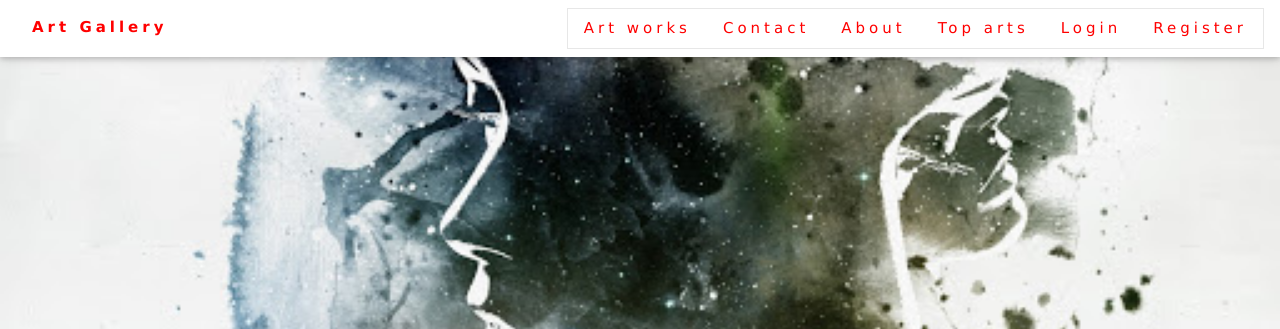
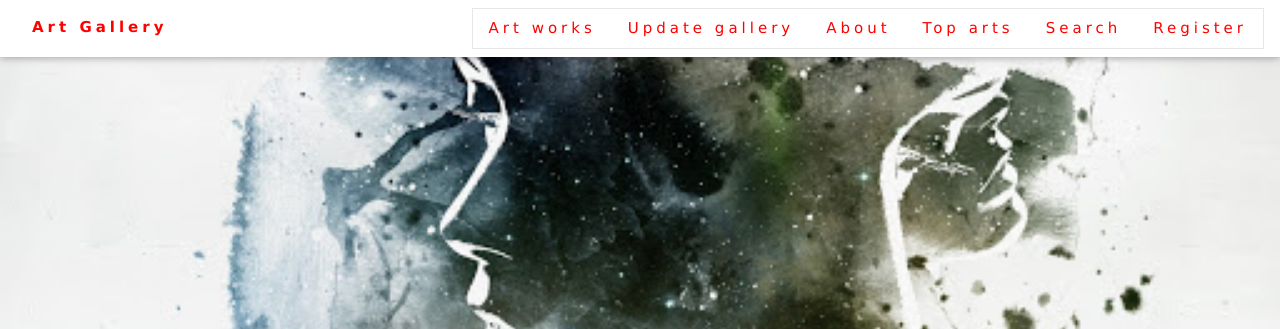
Before and after one commit to Ashlyjos/WSD2, a plain HTML site: page index.html in a window 1280 px wide. Shown: the top 329 px of the page. Drawn offline with Linux system fonts and the light colour scheme.

Commit message:
Update index.html

```diff
--- a/index.html
+++ b/index.html
@@ -79,10 +79,10 @@ li a.active {
     <div class="w3-right w3-hide-small">
       <ul>
       <li><a href="regnew.html" class="w3-bar-item w3-button">Register</a></li>
-      <li><a href="cookie3.html" class="w3-bar-item w3-button">Login</a></li>
+      <li><a href="angl.html" class="w3-bar-item w3-button">Search</a></li>
       <li><a href="prgrmj.html" class="w3-bar-item w3-button">Top arts</a></li>
       <li><a href="about.html" class="w3-bar-item w3-button">About</a></li>
-      <li><a href="#contact" class="w3-bar-item w3-button">Contact</a></li>
+      <li><a href="tt.html" class="w3-bar-item w3-button">Update gallery</a></li>
         <li><a href="cookietb.html" class="w3-bar-item w3-button">Art works</a></li>
     </ul>
     </div>
```
